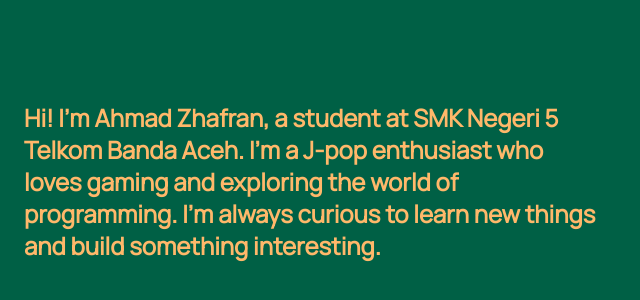
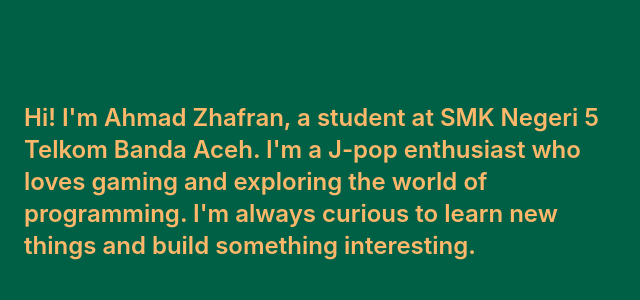
Before and after one commit to zhafran-adomin/belajar-git, a website: page index.html in a window 1280 px wide. Shown: the part 1018-1318 px from the top of the page, without its empty margins (0-640 px from the left). Drawn offline with Linux system fonts and the light colour scheme; a web font is replaced by a local one.

Commit message:
yeay aku dah mentok

```diff
--- a/index.html
+++ b/index.html
@@ -29,7 +29,7 @@
     </div>
     <div class="h-screen flex items-center " id="about">
         <div class="w-[45%] ml-6 max-md:w-full max-md:text-center max-md:ml-0">
-            <p class="text-orange-300 font-semibold font-manrope text-2xl">
+            <p class="text-orange-300 font-semibold font-inter text-2xl">
                 Hi! I'm Ahmad Zhafran, a student at SMK Negeri 5 Telkom Banda Aceh. I'm a J-pop enthusiast who loves
                 gaming and exploring the world of programming. I'm always curious to learn new things and build
                 something interesting.
```
